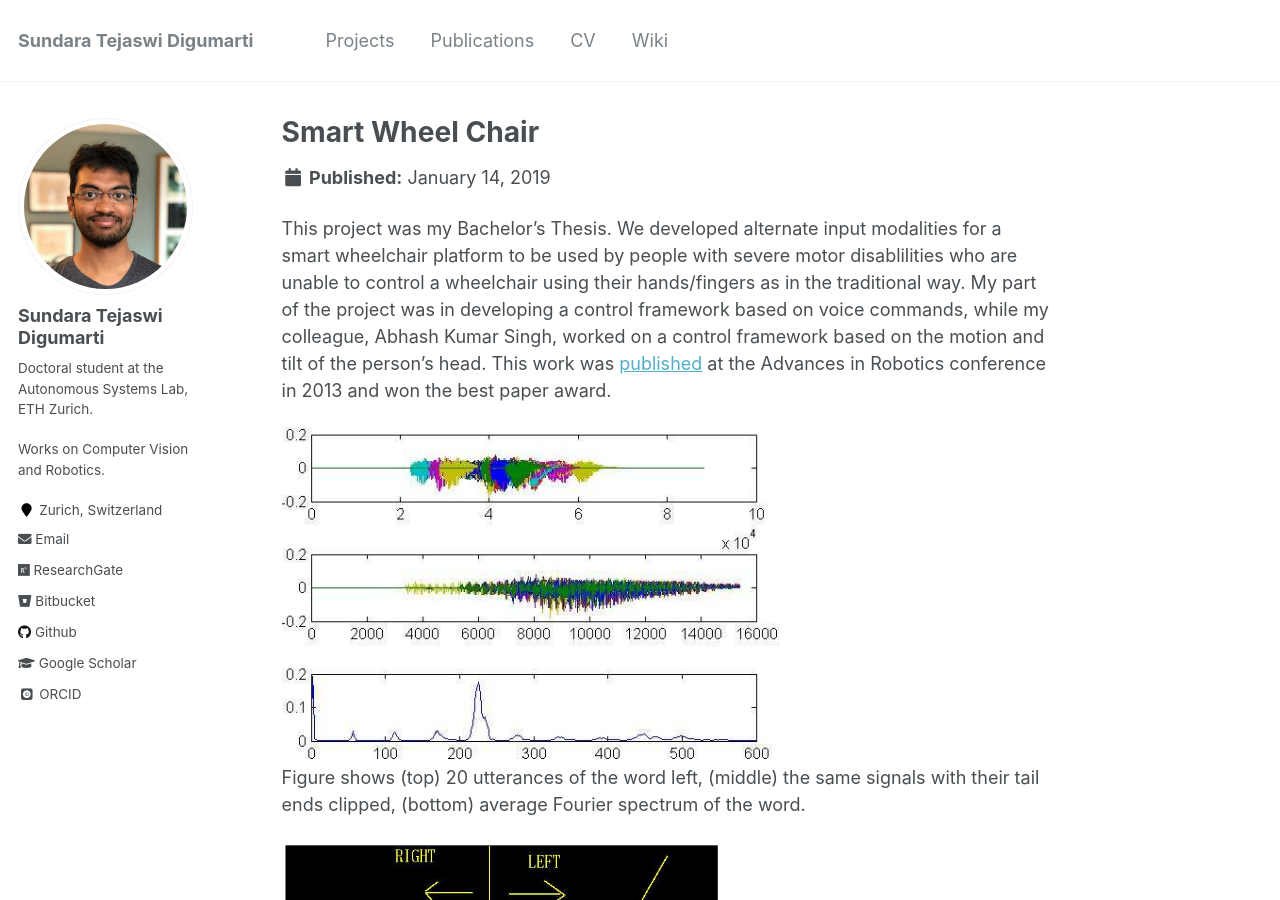
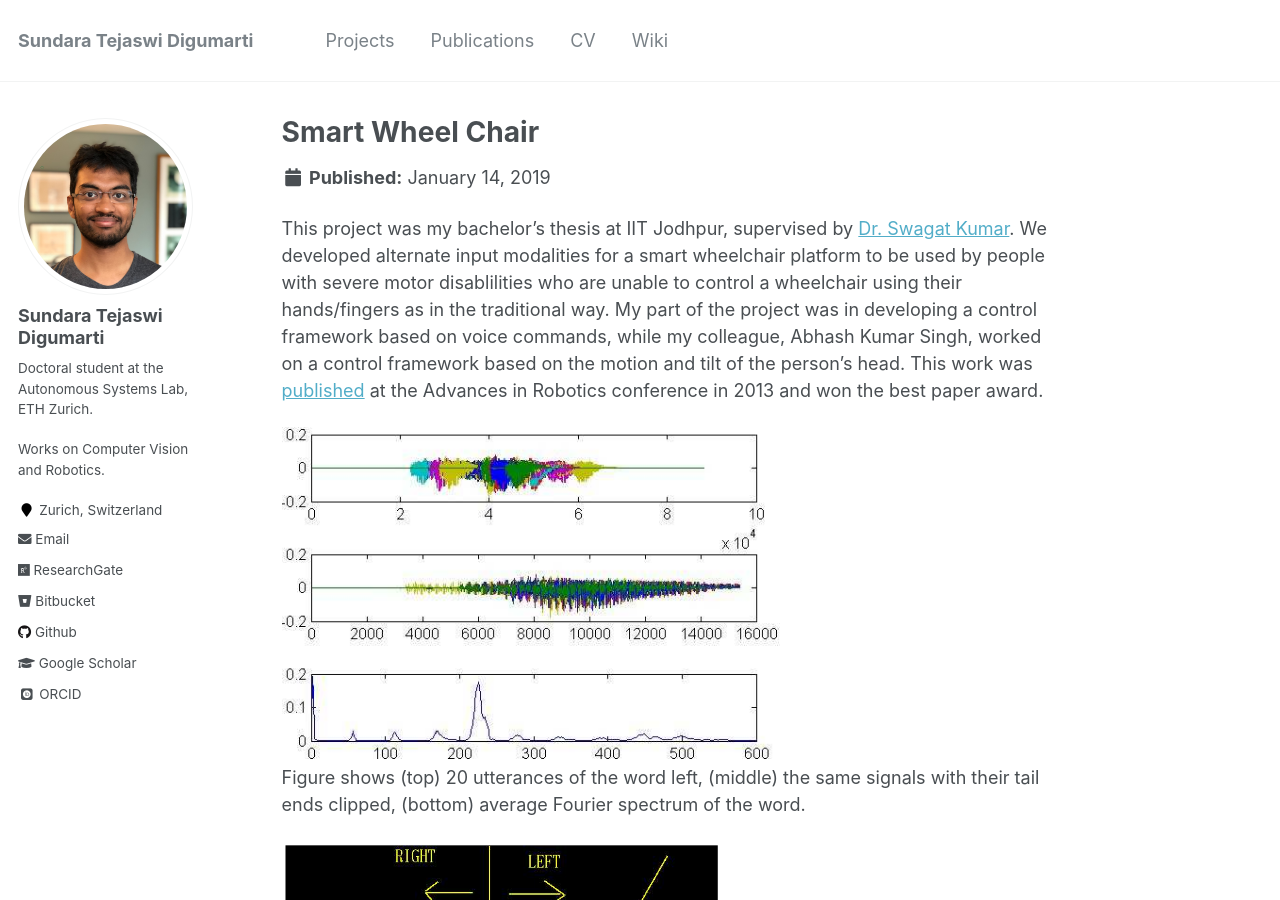
Before and after one commit to tejaswid/tejaswid.github.io, a Jekyll site: the page built from _projects/p1-wheelchair.md, in a window 1280 px wide and 900 px high. Built offline with Jekyll 4.4.1, drawn with Linux system fonts in a browser that asks for light colours; some web fonts are replaced.

Commit message:
Fixing some links

```diff
--- a/_projects/p1-wheelchair.md
+++ b/_projects/p1-wheelchair.md
@@ -4,7 +4,7 @@
 collection: projects
 ---
 
-This project was my Bachelor's Thesis. We developed alternate input modalities for a smart wheelchair platform to be used by people with severe motor disablilities who are unable to control a wheelchair using their hands/fingers as in the traditional way. My part of the project was in developing a control framework based on voice commands, while my colleague, Abhash Kumar Singh, worked on a control framework based on the motion and tilt of the person's head. This work was [published](../_publications/2013-07-04-Smart-Wheelchair.md) at the Advances in Robotics conference in 2013 and won the best paper award.
+This project was my bachelor's thesis at IIT Jodhpur, supervised by [Dr. Swagat Kumar](https://sites.google.com/site/swagatkumar/). We developed alternate input modalities for a smart wheelchair platform to be used by people with severe motor disablilities who are unable to control a wheelchair using their hands/fingers as in the traditional way. My part of the project was in developing a control framework based on voice commands, while my colleague, Abhash Kumar Singh, worked on a control framework based on the motion and tilt of the person's head. This work was [published](../publication/2013-07-04-Smart-Wheelchair) at the Advances in Robotics conference in 2013 and won the best paper award.
 
 <img src='/images/wheelchair.png'>
 Figure shows (top) 20 utterances of the word left, (middle) the same signals with their tail ends clipped, (bottom) average Fourier spectrum of the word.
```
